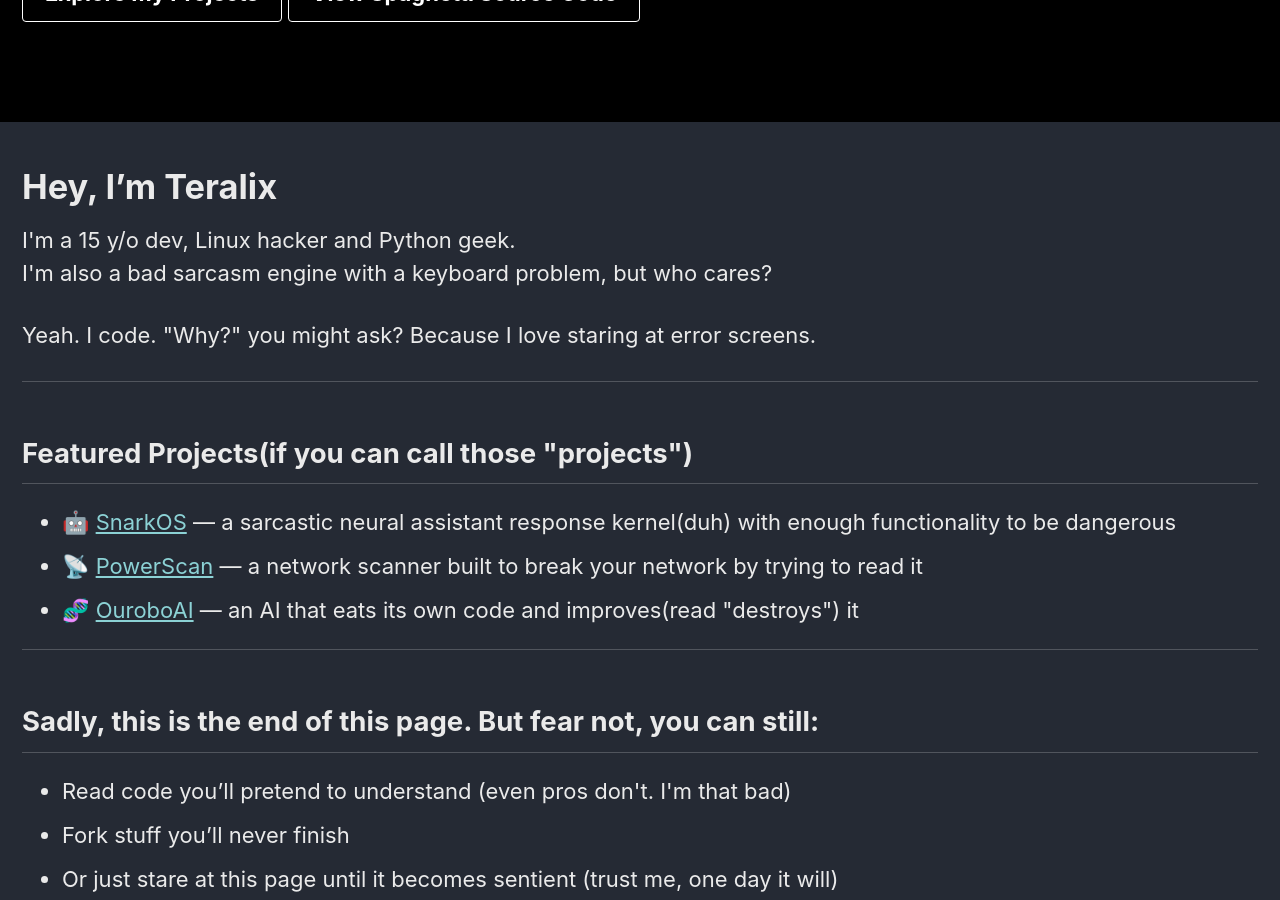
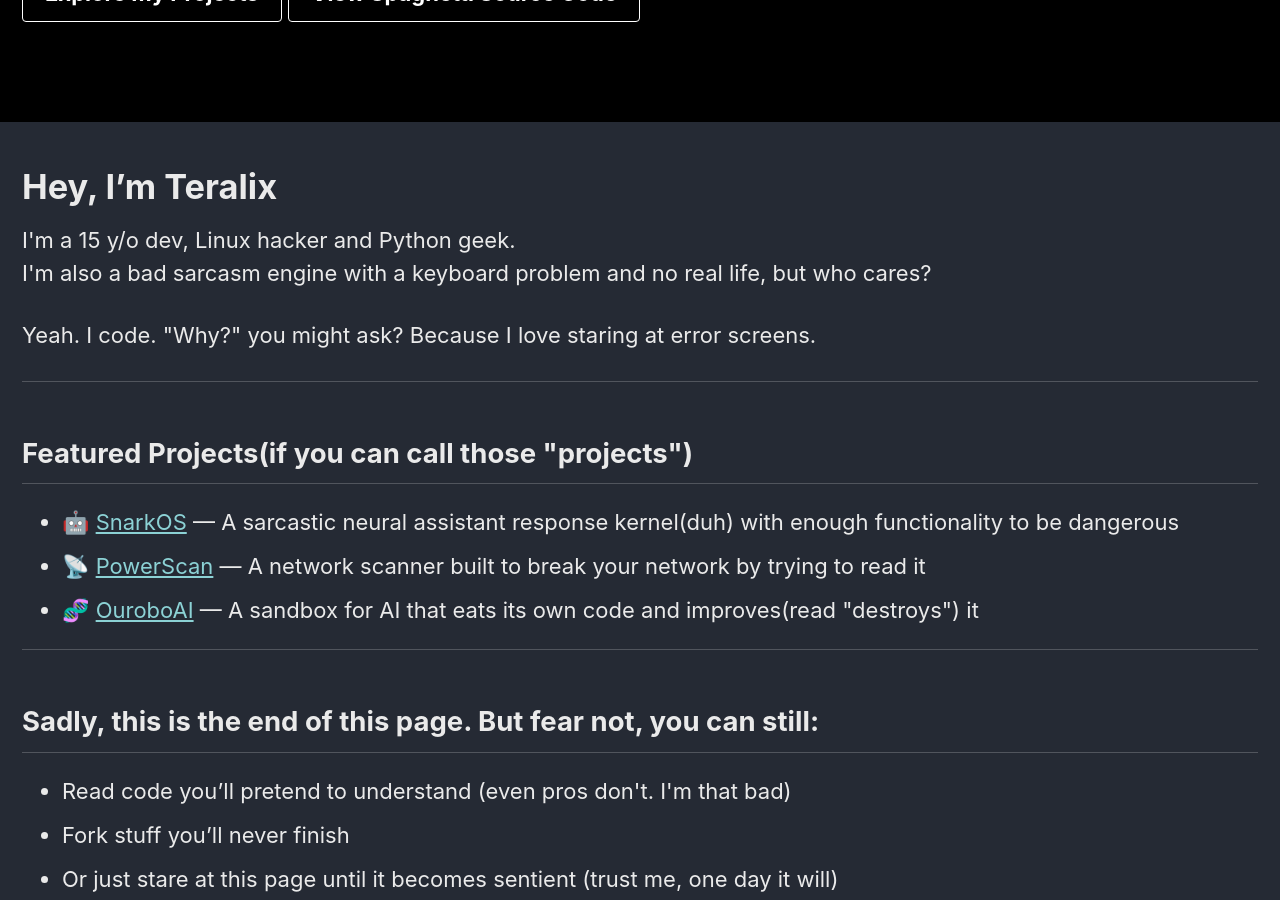
Before and after one commit to Teralix42/Teralix42.github.io, a Jekyll site: the page built from index.html, in a window 1280 px wide and 900 px high, scrolled down 358 px. Built offline with Jekyll 4.4.1, drawn with Linux system fonts in a browser that asks for light colours; cached includes are drawn as plain includes; the list of posts is cut into pages by our own code.

Commit message:
Update index.html

```diff
--- a/index.html
+++ b/index.html
@@ -18,7 +18,7 @@ author_profile: true
   <h1>Hey, I’m Teralix</h1>
   <p>
     I'm a 15 y/o dev, Linux hacker and Python geek.<br>
-    I'm also a bad sarcasm engine with a keyboard problem, but who cares?
+    I'm also a bad sarcasm engine with a keyboard problem and no real life, but who cares?
   </p>
   <p>
     Yeah. I code. "Why?" you might ask? Because I love staring at error screens.
@@ -30,9 +30,9 @@ author_profile: true
 <section>
   <h2>Featured Projects(if you can call those "projects")</h2>
   <ul>
-    <li>🤖 <a href="/snarkos/">SnarkOS</a> — a sarcastic neural assistant response kernel(duh) with enough functionality to be dangerous</li>
-    <li>📡 <a href="/powerscan/">PowerScan</a> — a network scanner built to break your network by trying to read it</li>
-    <li>🧬 <a href="/ouroboAI/">OuroboAI</a> — an AI that eats its own code and improves(read "destroys") it</li>
+    <li>🤖 <a href="/snarkos/">SnarkOS</a> — A sarcastic neural assistant response kernel(duh) with enough functionality to be dangerous</li>
+    <li>📡 <a href="/powerscan/">PowerScan</a> — A network scanner built to break your network by trying to read it</li>
+    <li>🧬 <a href="/ouroboAI/">OuroboAI</a> — A sandbox for AI that eats its own code and improves(read "destroys") it</li>
   </ul>
 </section>
 
```
